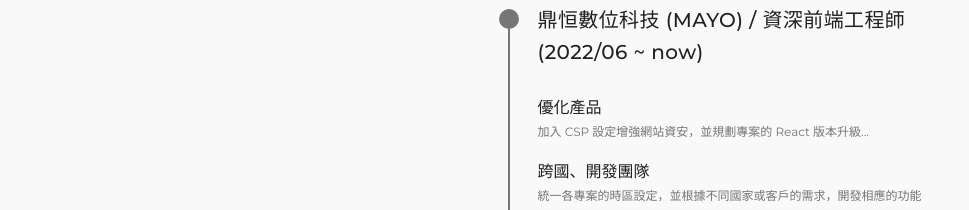
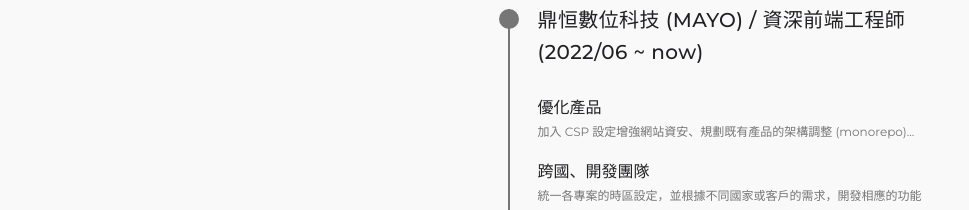
Before and after one commit to ChenHuei/personal-site, a Vue app: page /#/ in a window 1280 px wide. Shown: the part 820-1030 px from the top of the page, without its empty margins (124-1093 px from the left). Built offline with nearby package versions, Linux system fonts and the light colour scheme.

Commit message:
update constants

```diff
--- a/src/constants/index.js
+++ b/src/constants/index.js
@@ -32,7 +32,7 @@ export const RESUME_INFORMATION = [
     list: [
       {
         title: '優化產品',
-        description: '加入 CSP 設定增強網站資安，並規劃專案的 React 版本升級...',
+        description: '加入 CSP 設定增強網站資安、規劃既有產品的架構調整 (monorepo)...',
       },
       {
         title: '跨國、開發團隊',
```
